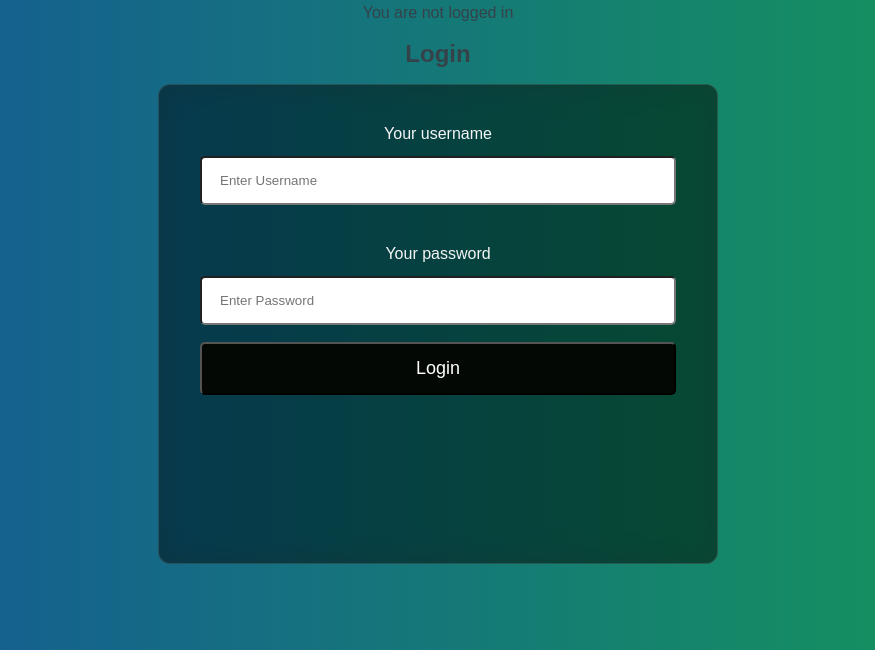
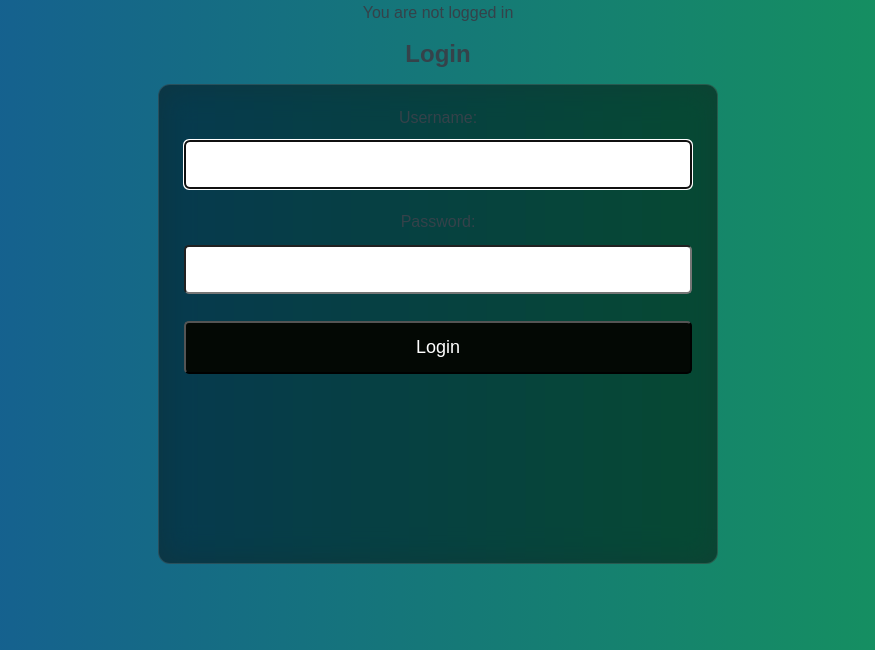
Before and after one commit to Angelainumerables/test2, a Django app: page /accounts/login/ in a window 1280 px wide. Shown: the part 150-800 px from the top of the page, without its empty margins (202-1077 px from the left). Run offline with Django 5.2, Linux system fonts and the light colour scheme.

Commit message:
commit changes

```diff
--- a/Financeapp/templates/registration/login.html
+++ b/Financeapp/templates/registration/login.html
@@ -1,19 +1,13 @@
-{% extends 'app/home.html' %}
+{% extends 'app/base.html' %}
 {% load static %}
 {% block content %}
 <link rel="stylesheet" href="{% static 'css/login.css' %}">
 <h2>Login</h2>
 <form method="post">
   {% csrf_token %}
- <div class="mainContainer">
-            <label for="username">Your username</label>
-            <input type="text" placeholder="Enter Username" name="username" required>
-            <br><br>
-            <label for="pswrd">Your password</label>
-            <input type="password" placeholder="Enter Password" name="pswrd" required>
-            <div class="subcontainer">
-            </div>
-            <button type="submit">Login</button>
-        </div>
+  <div class="container">
+    {{form.as_p}}
+  </div>
+  <button type="submit">Login</button>
 </form>
 {% endblock content %}
```
Also changed, not shown: db.sqlite3.
